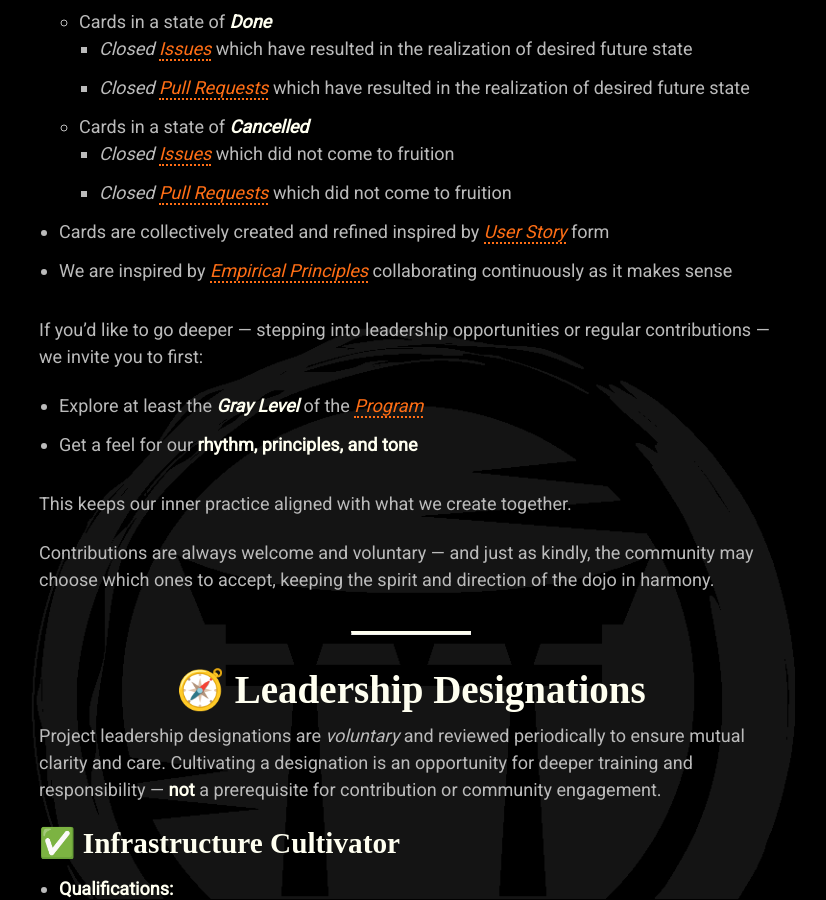
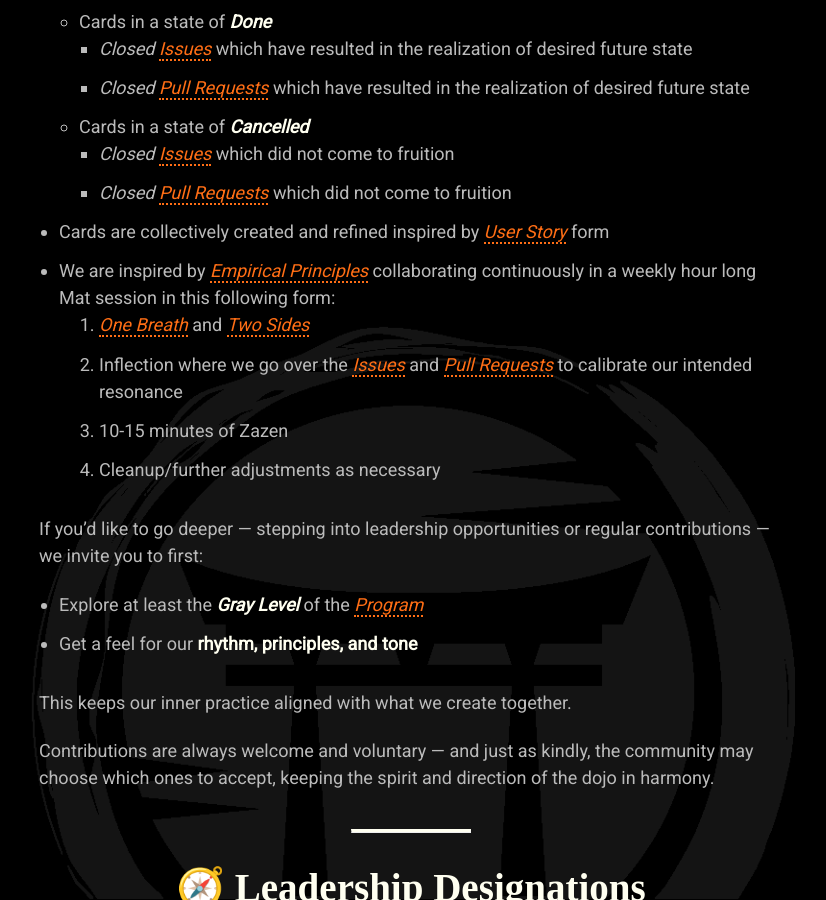
Before and after one commit to mindset-dojo/mindset-dojo.github.io, a Jekyll site: the page built from project.md, in a window 1280 px wide and 900 px high, scrolled down 2163 px. Shown: the whole window, without its empty margins (229-1055 px from the left). Built offline with Jekyll 4.4.1, drawn with Linux system fonts in a browser that asks for light colours; some web fonts are replaced.

Commit message:
feat(project): introduce weekly hour long inflection mat session to project page.

```diff
--- a/project.md
+++ b/project.md
@@ -67,7 +67,11 @@ We are inspired by lightweight practices and process to keep innovation flowing;
     * *Closed* [Issues]({{site.repo_url}}/issues) which did not come to fruition
     * *Closed* [Pull Requests]({{site.repo_url}}/pulls) which did not come to fruition
 * Cards are collectively created and refined inspired by [User Story](https://en.wikipedia.org/wiki/User_story) form
-* We are inspired by [Empirical Principles](https://www.scrum.org/resources/blog/three-pillars-empiricism-scrum) collaborating continuously as it makes sense
+* We are inspired by [Empirical Principles](https://www.scrum.org/resources/blog/three-pillars-empiricism-scrum) collaborating continuously in a weekly hour long Mat session in this following form:
+  1. [One Breath](https://vimeo.com/944618879/47e96945a4) and [Two Sides](https://vimeo.com/944663134/d4f1c4f333)
+  2. Inflection where we go over the [Issues]({{site.repo_url}}/issues) and [Pull Requests]({{site.repo_url}}/pulls) to calibrate our intended resonance
+  3. 10-15 minutes of Zazen
+  4. Cleanup/further adjustments as necessary
 
 If you’d like to go deeper — stepping into leadership opportunities or regular contributions — we invite you to first:
 
```
